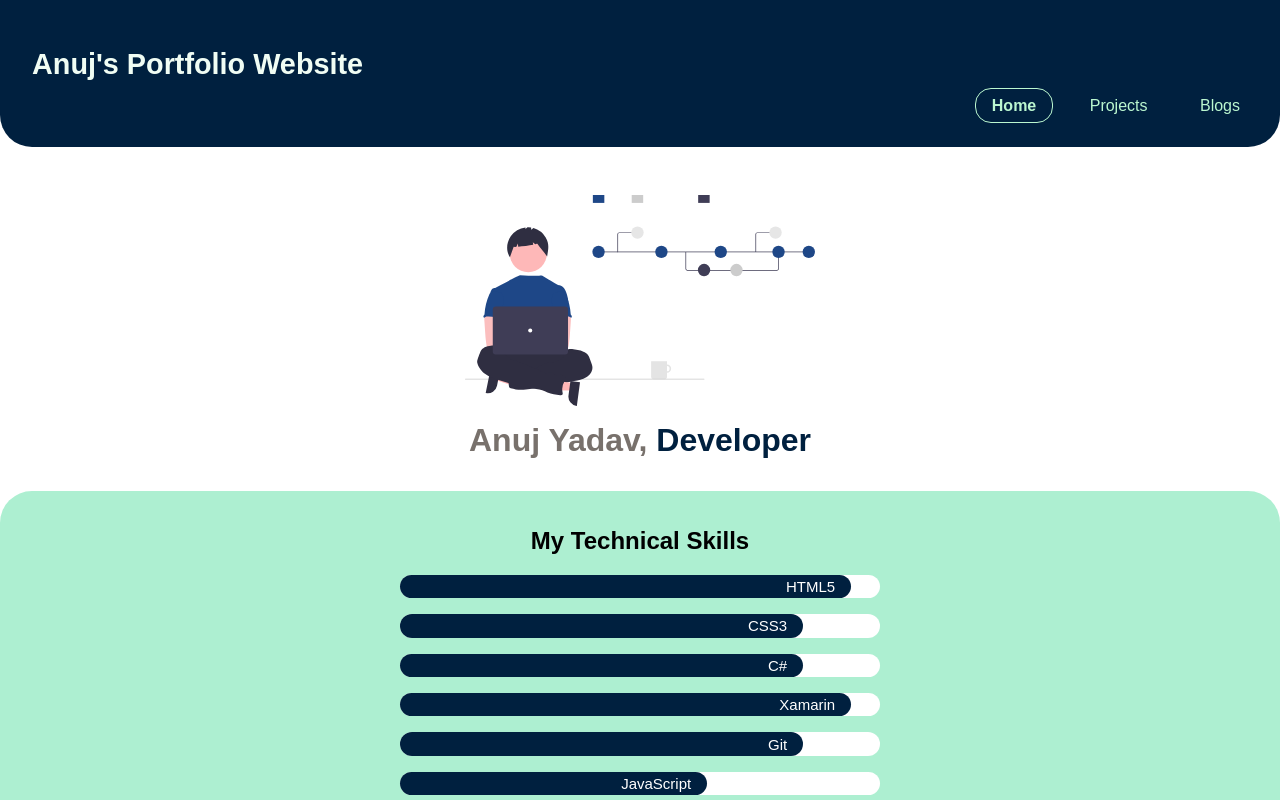
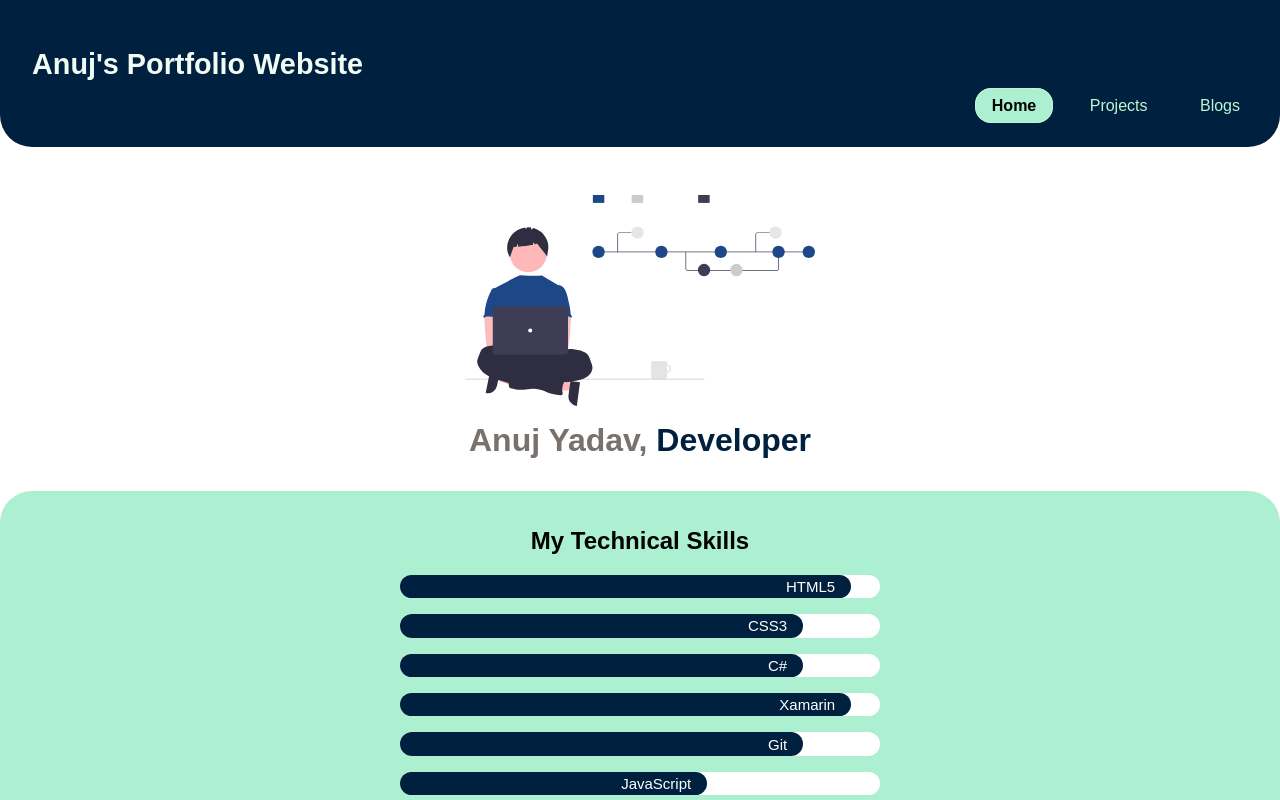
Before and after one commit to yadavanuj44/Portfolio-Website, a plain HTML site: page index.html in a window 1280 px wide. In both pictures the pointer is over the link "Home". Shown: the top 800 px of the page. Drawn offline with Linux system fonts and the light colour scheme; a web font is replaced by a local one.

Commit message:
minor CSS updates

```diff
--- a/styles.css
+++ b/styles.css
@@ -29,7 +29,6 @@ body {
     text-decoration: none;
     padding: 0.5rem 1rem;
 }
-
 .link-primary {
     background-color: var(--primary-color);
     border-radius: 0.5rem;
@@ -69,6 +68,11 @@ body {
 .navigation .link {
     text-decoration: none;
     color: #BBF7D0;
+}
+.navigation .link:hover {
+    background-color: var(--off-white);
+    border-radius: 1rem;
+    color: black;
 }
 
 .navigation .nav-pills {
```
